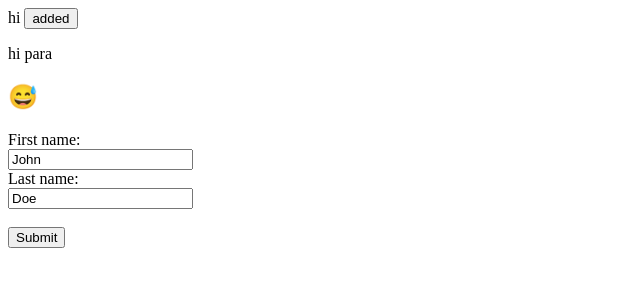
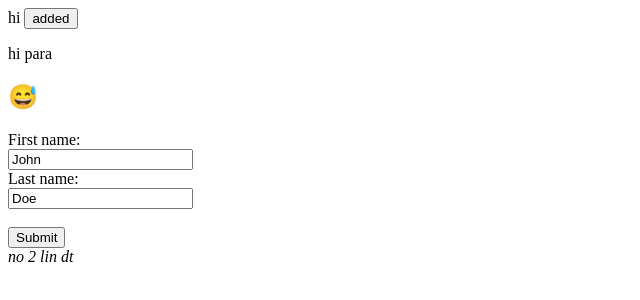
Before and after one commit to Deep794/test, a plain HTML site: page index.html in a window 1280 px wide. Shown: the full height of the page, 0-640 px from the left. Drawn offline with Linux system fonts and the light colour scheme.

Commit message:
address added

```diff
--- a/index.html
+++ b/index.html
@@ -23,5 +23,11 @@
         <input type="submit" value="Submit">
       </form>
 
+
+
+      <address>
+        no 2 lin dt
+      </address>
+
 </body>
 </html>
```
